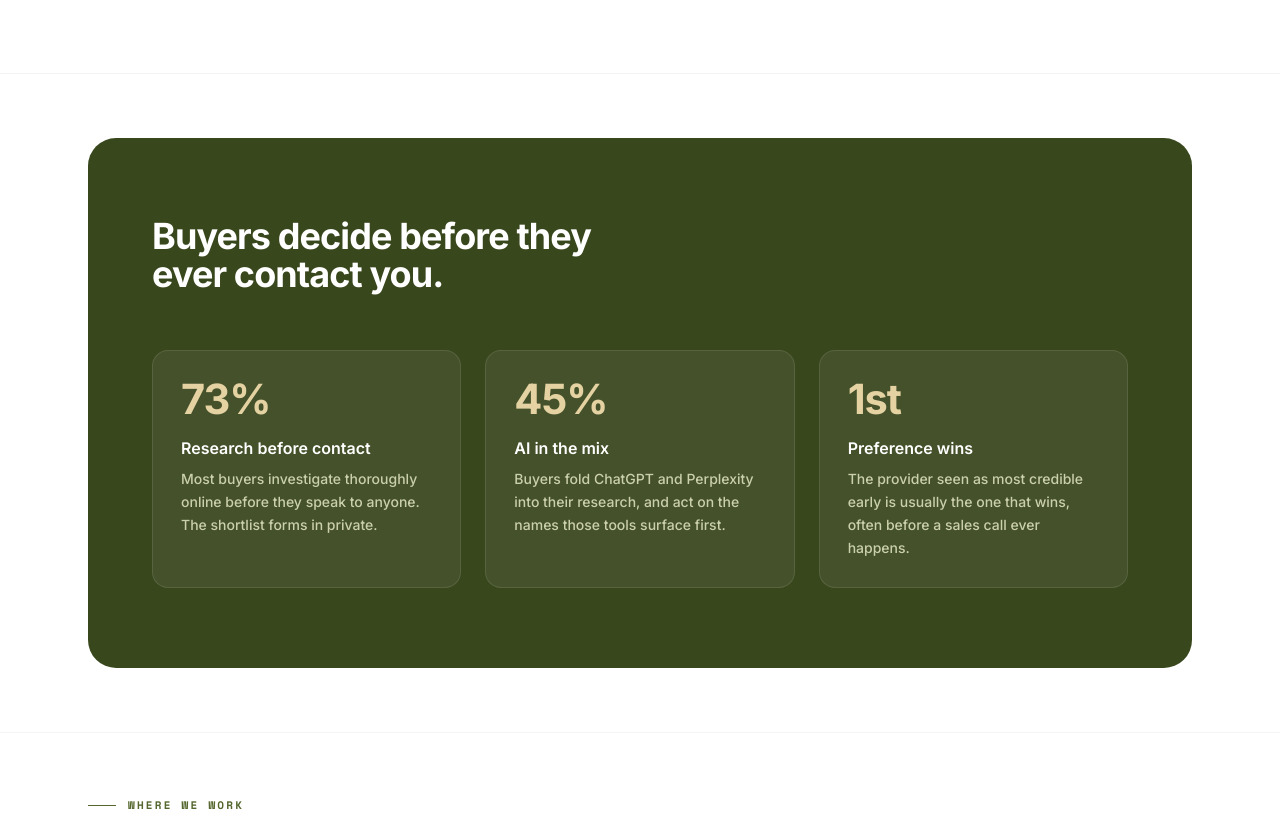
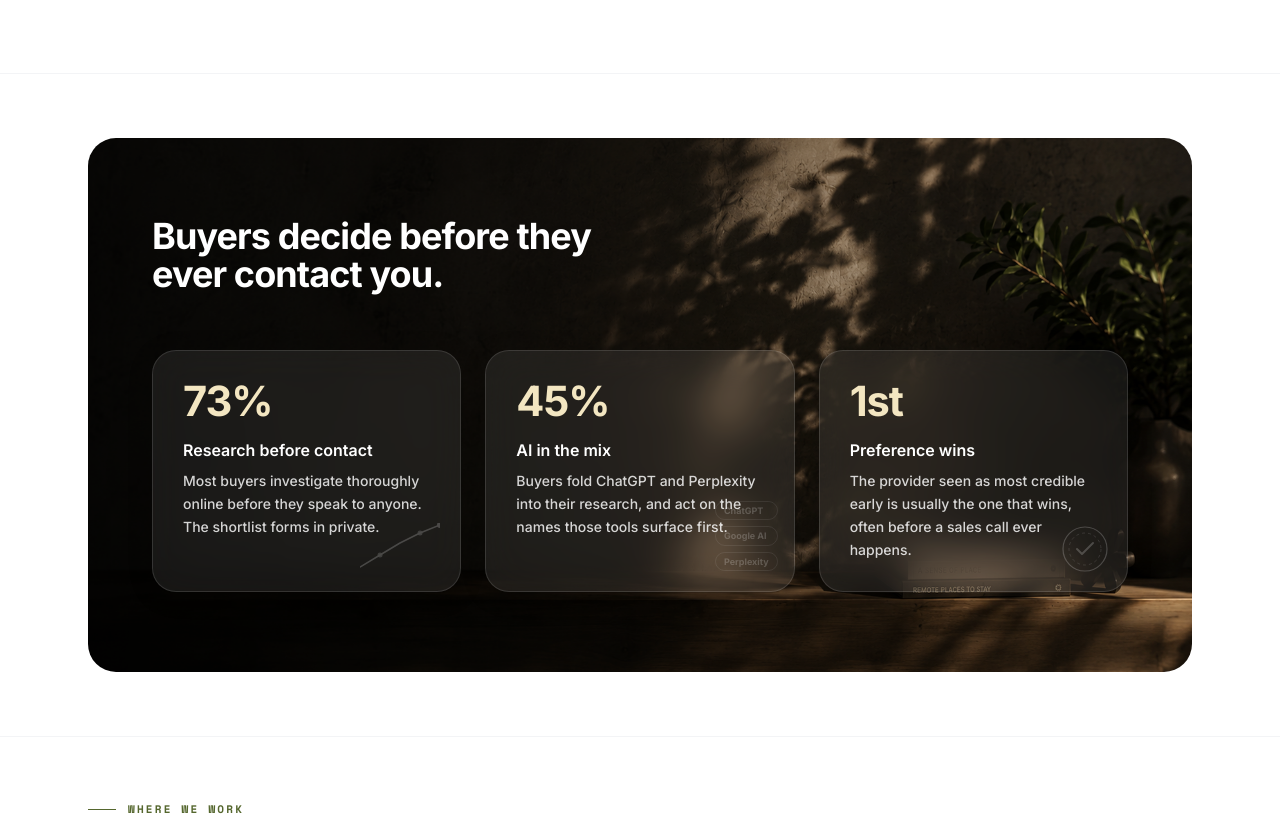
Before and after one commit to theo272004/thallo-digital, a Next.js app: page /thallo-digital/industries in a window 1280 px wide. Shown: the part 500-1337 px from the top of the page. Built offline with nearby package versions, Linux system fonts and the light colour scheme.

Commit message:
feat(IndustriesLanding): glassmorphism cards over photo background for buyers section
Photo background (no overlay/gradient), backdrop-filter blur cards,
per-card SVG graphics (trend line, AI chips, circular badge).

Co-Authored-By: Claude Sonnet 4.6 <noreply@anthropic.com>

```diff
--- a/src/components/IndustriesLanding.tsx
+++ b/src/components/IndustriesLanding.tsx
@@ -105,23 +105,88 @@ export default function IndustriesPage() {
       {/* How buyers decide */}
       <section className="bg-white py-16 2xl:py-28 border-b border-gray-100">
         <div className="max-w-[1440px] mx-auto px-6">
-          <div className="relative overflow-hidden rounded-[28px] bg-[#39471D] px-10 py-14 sm:px-16 sm:py-20">
+          <div
+            className="relative overflow-hidden rounded-[28px] px-10 py-14 sm:px-16 sm:py-20"
+            style={{
+              backgroundImage: 'url(/thallo-digital/buyers-bg.png)',
+              backgroundSize: 'cover',
+              backgroundPosition: 'center',
+            }}
+          >
             <div className="max-w-lg mb-14">
               <h2 className="text-3xl sm:text-4xl font-bold tracking-tight text-white leading-[1.05] font-sans">
                 Buyers decide before they ever contact you.
               </h2>
             </div>
             <div className="grid grid-cols-1 sm:grid-cols-3 gap-6">
-              {STATS.map((s) => (
-                <div
-                  key={s.label}
-                  className="bg-white/[0.06] border border-white/10 rounded-2xl p-7 hover:-translate-y-1 transition-transform duration-300"
-                >
-                  <p className="font-bold text-[2.6rem] leading-none text-[#E4D2A2] mb-4 font-sans tracking-tight">{s.val}</p>
-                  <h3 className="text-white font-semibold text-base mb-2">{s.label}</h3>
-                  <p className="text-[#CBD0AC] text-sm font-medium leading-relaxed">{s.desc}</p>
+
+              {/* Card 1 — 73% Research */}
+              <div
+                className="relative overflow-hidden rounded-3xl p-[30px] transition-all duration-300 hover:-translate-y-2 hover:scale-[1.02]"
+                style={{
+                  background: 'rgba(255,255,255,0.08)',
+                  backdropFilter: 'blur(18px)',
+                  WebkitBackdropFilter: 'blur(18px)',
+                  border: '1px solid rgba(255,255,255,0.12)',
+                  boxShadow: '0 4px 24px rgba(0,0,0,0.18)',
+                }}
+              >
+                {/* Graphic: upward trend line */}
+                <svg className="absolute bottom-5 right-5 opacity-20" width="80" height="48" viewBox="0 0 80 48" fill="none">
+                  <polyline points="0,44 20,32 40,20 60,10 80,2" stroke="white" strokeWidth="1.5" strokeLinecap="round" strokeLinejoin="round" fill="none"/>
+                  <circle cx="20" cy="32" r="2.5" fill="white" opacity="0.8"/>
+                  <circle cx="60" cy="10" r="2.5" fill="white" opacity="0.8"/>
+                  <circle cx="80" cy="2" r="3" fill="white"/>
+                </svg>
+                <p className="font-bold text-[2.6rem] leading-none font-sans tracking-tight mb-4" style={{ color: '#F3E6C1' }}>73%</p>
+                <h3 className="font-semibold text-base mb-2" style={{ color: '#FFFFFF' }}>Research before contact</h3>
+                <p className="text-sm font-medium leading-relaxed" style={{ color: 'rgba(255,255,255,0.82)' }}>Most buyers investigate thoroughly online before they speak to anyone. The shortlist forms in private.</p>
+              </div>
+
+              {/* Card 2 — 45% AI in the mix */}
+              <div
+                className="relative overflow-hidden rounded-3xl p-[30px] transition-all duration-300 hover:-translate-y-2 hover:scale-[1.02]"
+                style={{
+                  background: 'rgba(255,255,255,0.08)',
+                  backdropFilter: 'blur(18px)',
+                  WebkitBackdropFilter: 'blur(18px)',
+                  border: '1px solid rgba(255,255,255,0.12)',
+                  boxShadow: '0 4px 24px rgba(0,0,0,0.18)',
+                }}
+              >
+                {/* Graphic: floating AI chips */}
+                <div className="absolute bottom-5 right-4 flex flex-col gap-1.5 opacity-20">
+                  {['ChatGPT', 'Google AI', 'Perplexity'].map((label) => (
+                    <span key={label} className="text-[9px] font-bold text-white border border-white/40 rounded-full px-2 py-0.5 whitespace-nowrap">{label}</span>
+                  ))}
                 </div>
-              ))}
+                <p className="font-bold text-[2.6rem] leading-none font-sans tracking-tight mb-4" style={{ color: '#F3E6C1' }}>45%</p>
+                <h3 className="font-semibold text-base mb-2" style={{ color: '#FFFFFF' }}>AI in the mix</h3>
+                <p className="text-sm font-medium leading-relaxed" style={{ color: 'rgba(255,255,255,0.82)' }}>Buyers fold ChatGPT and Perplexity into their research, and act on the names those tools surface first.</p>
+              </div>
+
+              {/* Card 3 — 1st Preference wins */}
+              <div
+                className="relative overflow-hidden rounded-3xl p-[30px] transition-all duration-300 hover:-translate-y-2 hover:scale-[1.02]"
+                style={{
+                  background: 'rgba(255,255,255,0.08)',
+                  backdropFilter: 'blur(18px)',
+                  WebkitBackdropFilter: 'blur(18px)',
+                  border: '1px solid rgba(255,255,255,0.12)',
+                  boxShadow: '0 4px 24px rgba(0,0,0,0.18)',
+                }}
+              >
+                {/* Graphic: circular badge with check */}
+                <svg className="absolute bottom-4 right-4 opacity-20" width="52" height="52" viewBox="0 0 52 52" fill="none">
+                  <circle cx="26" cy="26" r="22" stroke="white" strokeWidth="1.2"/>
+                  <circle cx="26" cy="26" r="16" stroke="white" strokeWidth="0.6" strokeDasharray="3 3"/>
+                  <path d="M18 26L23 31L34 20" stroke="white" strokeWidth="2" strokeLinecap="round" strokeLinejoin="round"/>
+                </svg>
+                <p className="font-bold text-[2.6rem] leading-none font-sans tracking-tight mb-4" style={{ color: '#F3E6C1' }}>1st</p>
+                <h3 className="font-semibold text-base mb-2" style={{ color: '#FFFFFF' }}>Preference wins</h3>
+                <p className="text-sm font-medium leading-relaxed" style={{ color: 'rgba(255,255,255,0.82)' }}>The provider seen as most credible early is usually the one that wins, often before a sales call ever happens.</p>
+              </div>
+
             </div>
           </div>
         </div>
```
Also changed, not shown: public/buyers-bg.png (added).
